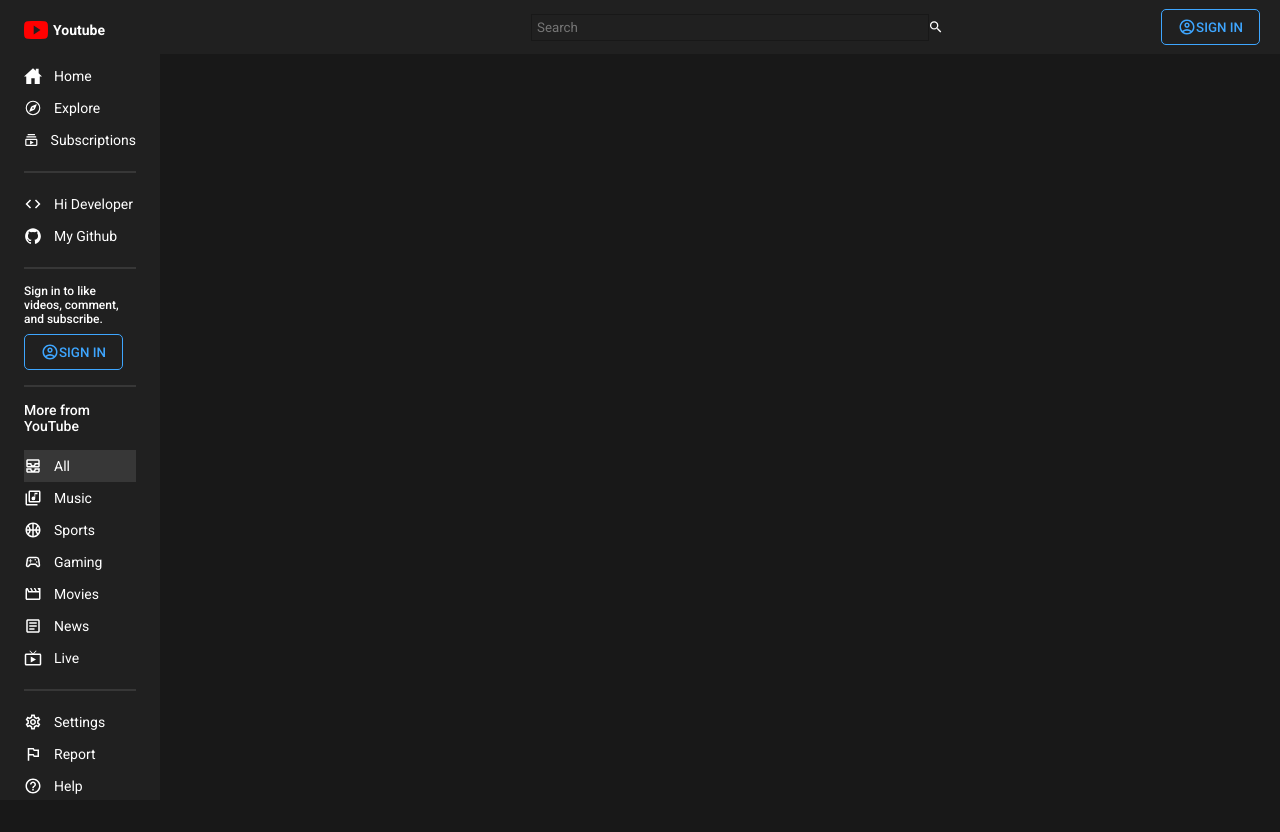
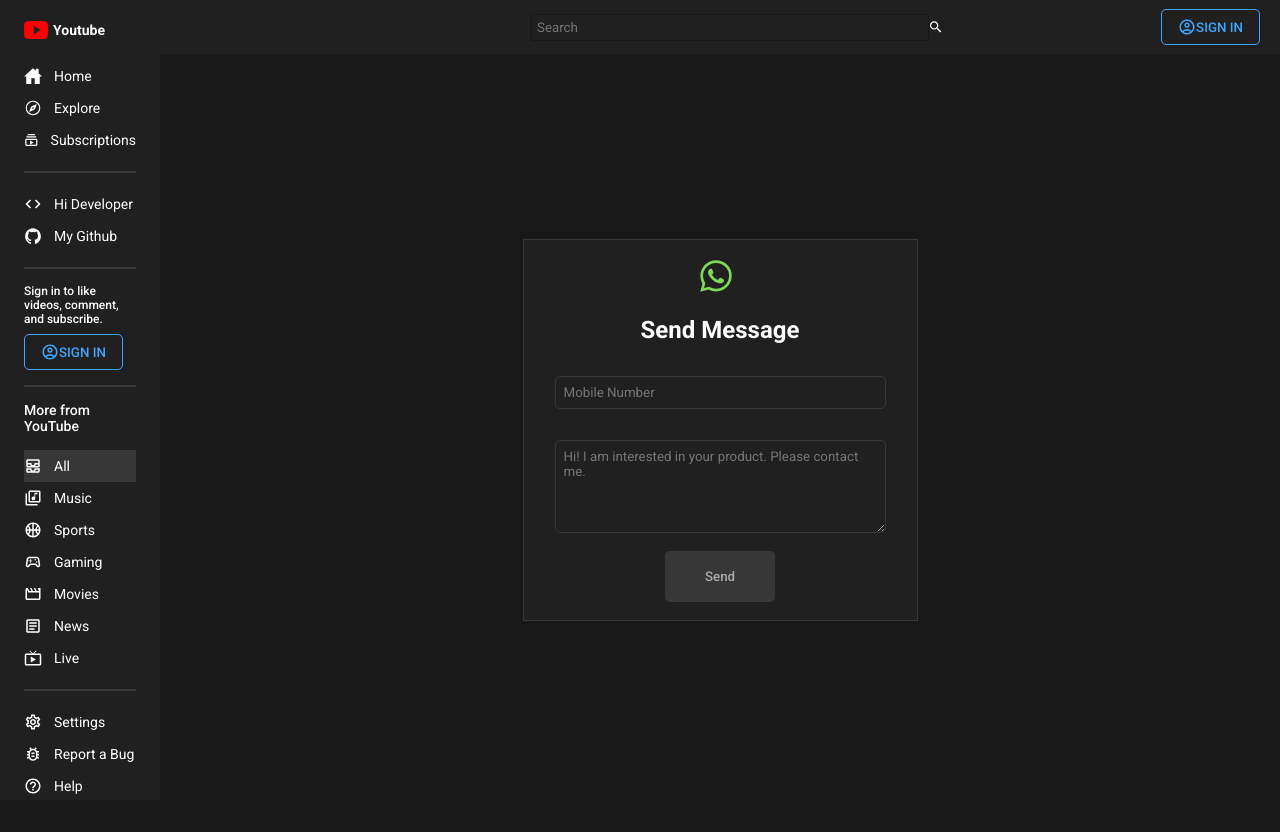
Before and after one commit to thisismemukul/youtube_clone, a React (Create React App) app in the folder client/: page /connect in a window 1280 px wide. Shown: the top 832 px of the page. Built offline with nearby package versions, Linux system fonts and the light colour scheme.

Commit message:
Connect to whatsapp

```diff
--- a/client/src/App.js
+++ b/client/src/App.js
@@ -16,6 +16,7 @@
 import Account from './pages/Account';
 import { useSelector } from 'react-redux';
 import EmailVerify from './components/EmailVerify';
+import Connect from './pages/Connect';
 const Container = styled.div`
 display: flex;
 background-color:${({ theme }) => theme.bg};
@@ -48,6 +49,7 @@
                   <Route path="signin" element={<SignIn />} />
                   <Route path="signup" element={<SignUp />} />
                   {currentUser ? <Route path="account" element={<Account currentUser={currentUser} />} /> : <Route path="account" element={<SignIn />} />}
+                  <Route path="connect" element={<Connect />} />
                   <Route path="video">
                     <Route path=":id" element={<Video />} />
                   </Route>
--- a/client/src/components/EmailVerify.jsx
+++ b/client/src/components/EmailVerify.jsx
@@ -3,7 +3,7 @@
 import { useParams, Link, useNavigate } from "react-router-dom";
 import axios from "axios";
 import styled from 'styled-components';
-import { SPACING } from '../constants';
+import { SIZES, SPACING } from '../constants';
 import { IoLogoYoutube } from "react-icons/io5";
 import { loginFailure, loginSuccess } from '../redux/userSlice';
 import { useDispatch } from 'react-redux';
@@ -25,16 +25,18 @@
 	justify-content: center;
 	flex-direction: column;
 `;
-const Button = styled.div`
-border: none;
-outline: none;
-padding: 12px 0;
-background-color: #3bb19b;
-border-radius: 20px;
-width: 180px;
-font-weight: bold;
-font-size: 14px;
+const Button = styled.button`
+padding: ${SIZES.base}px ${SIZES.medium}px;
+background-color: transparent;
+border: 1px solid ${({ theme }) => theme.link};
+color: ${({ theme }) => theme.link};
+border-radius: ${SPACING.xs}px;
+font-weight: 500;
+margin-top: ${SPACING.s}px;
 cursor: pointer;
+display: flex;
+align-items: center;
+gap: ${SPACING.xs};
 `;
 
 const EmailVerify = () => {
--- a/client/src/components/Menu.jsx
+++ b/client/src/components/Menu.jsx
@@ -12,7 +12,7 @@
     MdOutlineArticle,
     MdOutlineLiveTv,
     MdOutlineSettings,
-    MdOutlinedFlag,
+    MdOutlineBugReport,
     MdOutlineHelpOutline,
     MdOutlineSettingsBrightness,
     MdOutlineAccountCircle,
@@ -223,10 +223,12 @@
                         Settings
                     </Item>
                 </Link>
-                <Item>
-                    <MdOutlinedFlag size={18} />
-                    Report
-                </Item>
+                <Link to="connect" style={{ textDecoration: "none", color: 'inherit' }}>
+                    <Item>
+                        <MdOutlineBugReport size={18} />
+                        Report a Bug
+                    </Item>
+                </Link>
                 <Item>
                     <MdOutlineHelpOutline size={18} />
                     Help
--- /dev/null
+++ b/client/src/pages/Connect.jsx
@@ -0,0 +1,170 @@
+import React, { useState } from 'react'
+import { IoLogoWhatsapp } from 'react-icons/io5';
+
+import styled from 'styled-components';
+import ToastNotification from '../components/ToastNotification';
+import { SIZES, SPACING } from '../constants';
+
+
+const Container = styled.div`
+    display: flex;
+    flex-direction: column;
+    align-items: center;
+    justify-content: center;
+    height: calc(100vh - ${SPACING.m * 6}px);
+    margin: ${SPACING.s}px 0;
+    color: ${({ theme }) => theme.text};
+`;
+const Wrapper = styled.div`
+    display: flex;
+    align-items: center;
+    flex-direction: column;
+    background-color: ${({ theme }) => theme.bgLighter};
+    border: 1px solid ${({ theme }) => theme.soft};
+    padding: ${SPACING.m}px  ${SPACING.xl}px;
+    gap: ${SPACING.m}px;
+`;
+const Title = styled.h1`
+font-size: ${SIZES.extraLarge}px;
+`;
+const Input = styled.input`
+border: 1px solid ${({ theme }) => theme.soft};
+color: ${({ theme }) => theme.text};
+border-radius: ${SPACING.xs}px;
+padding: ${SPACING.s}px;
+width: 100%;
+outline: #7ed957;
+background-color: transparent;
+`;
+const TextArea = styled.textarea`
+border: 1px solid ${({ theme }) => theme.soft};
+color: ${({ theme }) => theme.text};
+border-radius: ${SPACING.xs}px;
+padding: ${SPACING.s}px;
+width: 100%;
+outline: #7ed957;
+background-color: transparent;
+`;
+
+const textFieldInputLabelStyle = {
+    fontSize: "0.9em",
+    alignSelf: "center",
+    justifySelf: "center",
+};
+
+const Button = styled.button`
+border-radius: ${SPACING.xs}px;
+border:none;
+padding: ${SPACING.m}px  ${SPACING.xl}px;
+font-weight: 500;
+cursor: pointer;
+background-color: ${({ theme }) => theme.soft};
+color: ${({ theme }) => theme.textSoft};
+`;
+const Connect = () => {
+    const CHARACTER_LIMIT = 100;
+    const URL = "https://web.whatsapp.com/send";
+    const [numberEmptyError, setNumberEmptyError] = useState(false);
+    const [messageEmptyError, setMessageEmptyError] = useState(false);
+
+    const [formData, setFormData] = useState({
+        mobileNumber: "",
+        message: "",
+    });
+
+    const { mobileNumber, message } = formData;
+
+    const onChange = (e) => {
+        e.preventDefault();
+        setFormData({
+            ...formData,
+            [e.target.name]: e.target.value,
+        });
+    };
+
+    const onSubmit = (e) => {
+        e.preventDefault();
+        if (mobileNumber.length < 1) {
+            setNumberEmptyError(true);
+            setTimeout(() => setNumberEmptyError(false), 3000);
+        } else if (message.length < 1) {
+            setMessageEmptyError(true);
+            setTimeout(() => setMessageEmptyError(false), 3000);
+        } else {
+            let number = mobileNumber.replace(/[^\w\s]/gi, "").replace(/ /g, "");
+
+            let url = `${URL}?phone=${number}`;
+
+            url += `&text=${encodeURI(message)}&app_absent=0`;
+            window.open(url);
+
+        }
+    };
+
+    return (
+        <Container>
+            <Wrapper>
+                <div style={{ marginRight: "0.5em" }}>
+                    <IoLogoWhatsapp size={36} color="#7ed957" />
+                </div>
+                <Title>Send Message</Title>
+                {numberEmptyError && (
+                    <ToastNotification type="error" message="Mobile number cannot be empty!" />
+                )}
+                {messageEmptyError && (
+                    <ToastNotification type="error" message="Message cannot be empty!" />
+                )}
+                <Input placeholder='Mobile Number'
+                    label='Mobile Number'
+                    error={numberEmptyError}
+                    name='mobileNumber'
+                    onChange={onChange}
+                    value={mobileNumber}
+                    style={{
+                        margin: "1em 0em",
+                    }}
+                    required
+                />
+                <TextArea
+                    cols="40"
+                    rows="5"
+                    label='Message'
+                    placeholder='Hi! I am interested in your product. Please contact me.'
+                    InputLabelProps={{
+                        style: textFieldInputLabelStyle,
+                    }}
+                    inputProps={{
+                        style: {
+                            width: "230px",
+                            height: "90px",
+                        },
+                        maxLength: CHARACTER_LIMIT,
+                    }}
+                    FormHelperTextProps={{
+                        style: {
+                            margin: 0,
+                            padding: "0 0 0 5px",
+                            fontSize: 10,
+                        },
+                    }}
+                    name='message'
+                    value={message}
+                    onChange={onChange}
+                    required
+                    error={message.length > CHARACTER_LIMIT - 1 || messageEmptyError}
+                    helperText={
+                        !(message.length > CHARACTER_LIMIT - 1)
+                            ? `${message.length}/${CHARACTER_LIMIT}`
+                            : "Max length exceeded"
+                    }
+                />
+                <Button onClick={onSubmit}>
+                    Send
+                </Button>
+            </Wrapper>
+
+        </Container>
+    );
+}
+
+export default Connect
```
